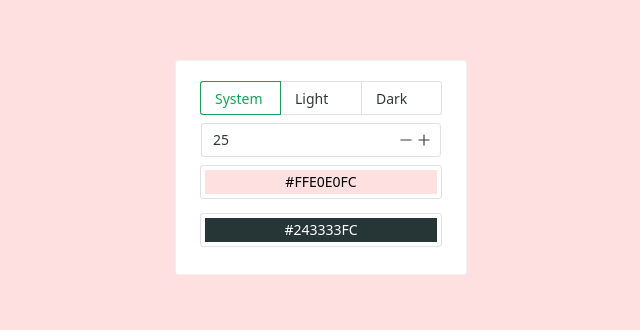
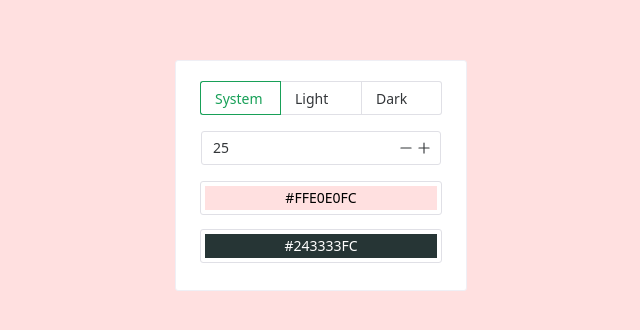
Before and after one commit to Tohrusky/naive-dark-mode, a Vue app: page / in a window 1280 px wide. Shown: the part 180-510 px from the top of the page, without its empty margins (315-955 px from the left). Built offline with nearby package versions, Linux system fonts and the light colour scheme.

Commit message:
nspace布局

```diff
--- a/src/App.vue
+++ b/src/App.vue
@@ -93,6 +93,7 @@ const naiveTheme: Ref<any> = ref(undefined)
               />
             </n-radio-group>
           </n-space>
+          <div />
           <n-space justify="center">
             <n-input-number
               v-model:value="fadeLayer"
@@ -102,8 +103,11 @@ const naiveTheme: Ref<any> = ref(undefined)
               placeholder="FadeLayer"
             />
           </n-space>
-          <n-color-picker v-model:value="light" :modes="['hex']" />
-          <n-color-picker v-model:value="dark" :modes="['hex']" />
+          <div />
+          <n-space vertical>
+            <n-color-picker v-model:value="light" :modes="['hex']" />
+            <n-color-picker v-model:value="dark" :modes="['hex']" />
+          </n-space>
         </n-space>
       </n-card>
     </div>
```
